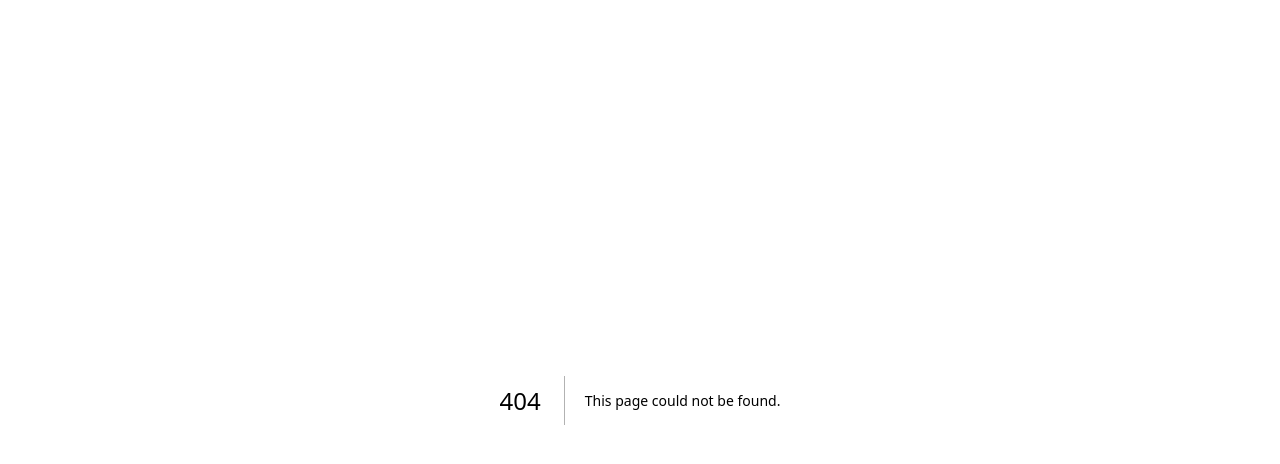
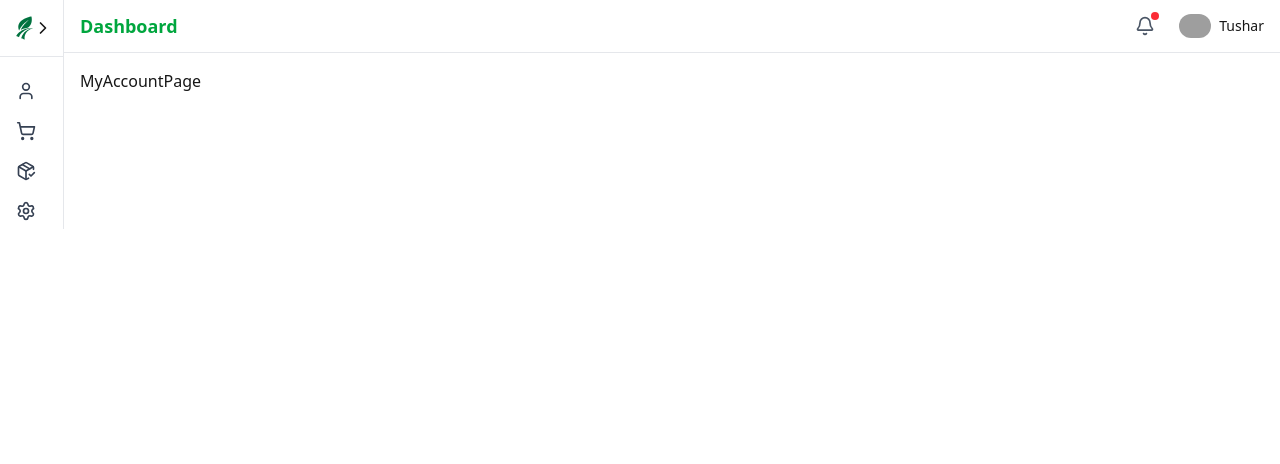
Before and after one commit to GausAlMunirTushar/krishipath-frontend, a Next.js app: page /my-account in a window 1280 px wide. Before the commit this address had no page. Shown: the top 464 px of the page. Built offline with nearby package versions, Linux system fonts and the light colour scheme; grey boxes are pictures that could not be loaded.

Commit message:
feat: Add user dashboard layout with sidebar and navbar components

```diff
--- /dev/null
+++ b/src/app/(user)/layout.tsx
@@ -0,0 +1,36 @@
+"use client";
+
+import UserNavbar from "@/components/layout/UserNavbar";
+import UserSidebar from "@/components/layout/UserSidebar";
+import { useState } from "react";
+import type { ReactNode } from "react";
+
+export default function UserDashboardLayout({
+	children,
+}: {
+	children: ReactNode;
+}) {
+	const [sidebarOpen, setSidebarOpen] = useState(false);
+
+	return (
+		<html lang="en">
+			<body className="bg-gray-50 text-gray-900">
+				<div className="flex min-h-screen flex-col lg:flex-row">
+					<UserSidebar
+						isOpen={sidebarOpen}
+						toggleSidebar={() => setSidebarOpen(!sidebarOpen)}
+					/>
+
+					<div className="flex-1 flex flex-col">
+						<UserNavbar
+							toggleSidebar={() => setSidebarOpen(!sidebarOpen)}
+						/>
+						<main className="flex-1 p-4 overflow-y-auto">
+							{children}
+						</main>
+					</div>
+				</div>
+			</body>
+		</html>
+	);
+}
--- /dev/null
+++ b/src/app/(user)/my-account/page.tsx
@@ -0,0 +1,7 @@
+import React from "react";
+
+const MyAccountPage = () => {
+	return <div>MyAccountPage</div>;
+};
+
+export default MyAccountPage;
--- /dev/null
+++ b/src/components/layout/UserNavbar.tsx
@@ -0,0 +1,40 @@
+"use client";
+
+import { Menu, Bell } from "lucide-react";
+import Image from "next/image";
+
+export default function UserNavbar({
+	toggleSidebar,
+}: {
+	toggleSidebar: () => void;
+}) {
+	return (
+		<header className="flex items-center justify-between px-4 py-2 bg-white border-b border-gray-200">
+			<div className="flex items-center gap-2">
+				<button className="lg:hidden" onClick={toggleSidebar}>
+					<Menu className="w-5 h-5 text-gray-700" />
+				</button>
+				<span className="font-semibold text-lg text-green-600">
+					Dashboard
+				</span>
+			</div>
+
+			<div className="flex items-center gap-4">
+				<button className="relative p-2 rounded-full hover:bg-gray-100">
+					<Bell className="w-5 h-5 text-gray-600" />
+					<span className="absolute top-1 right-1 w-2 h-2 bg-red-500 rounded-full" />
+				</button>
+				<div className="flex items-center gap-2">
+					<Image
+						src="/avatar.png"
+						alt="User"
+						width={32}
+						height={32}
+						className="rounded-full"
+					/>
+					<span className="text-sm hidden sm:inline">Tushar</span>
+				</div>
+			</div>
+		</header>
+	);
+}
--- /dev/null
+++ b/src/components/layout/UserSidebar.tsx
@@ -0,0 +1,72 @@
+"use client";
+
+import Link from "next/link";
+import { usePathname } from "next/navigation";
+import { cn } from "@/lib/utils";
+import {
+	User,
+	PackageCheck,
+	ShoppingCart,
+	Settings,
+	ChevronLeft,
+	ChevronRight,
+} from "lucide-react";
+
+const menuItems = [
+	{ name: "My Account", href: "/user/my-account", icon: User },
+	{ name: "Orders", href: "/user/orders", icon: ShoppingCart },
+	{ name: "Products", href: "/user/products", icon: PackageCheck },
+	{ name: "Settings", href: "/user/settings", icon: Settings },
+];
+
+export default function UserSidebar({
+	isOpen,
+	toggleSidebar,
+}: {
+	isOpen: boolean;
+	toggleSidebar: () => void;
+}) {
+	const pathname = usePathname();
+
+	return (
+		<aside
+			className={cn(
+				"bg-white border-r border-gray-200 transition-all duration-300 z-30 lg:relative fixed top-0 left-0 h-full flex flex-col",
+				isOpen ? "w-56" : "w-16"
+			)}
+		>
+			<div className="flex items-center justify-between px-4 py-4 border-b border-gray-200">
+				{isOpen ? (
+					<img src="/images/logo.svg" alt="Logo" className="h-6" />
+				) : (
+					<img src="/images/icon.svg" alt="Logo" className="h-6" />
+				)}
+				<button onClick={toggleSidebar}>
+					{isOpen ? (
+						<ChevronLeft className="w-5 h-5" />
+					) : (
+						<ChevronRight className="w-5 h-5" />
+					)}
+				</button>
+			</div>
+
+			<nav className="mt-4 space-y-1">
+				{menuItems.map(({ name, href, icon: Icon }) => (
+					<Link
+						key={name}
+						href={href}
+						className={cn(
+							"flex items-center gap-3 px-4 py-2 rounded-md transition-all text-sm font-medium",
+							pathname === href
+								? "bg-green-600 text-white"
+								: "text-gray-700 hover:bg-gray-100"
+						)}
+					>
+						<Icon className="w-5 h-5" />
+						{isOpen && <span className="truncate">{name}</span>}
+					</Link>
+				))}
+			</nav>
+		</aside>
+	);
+}
```
